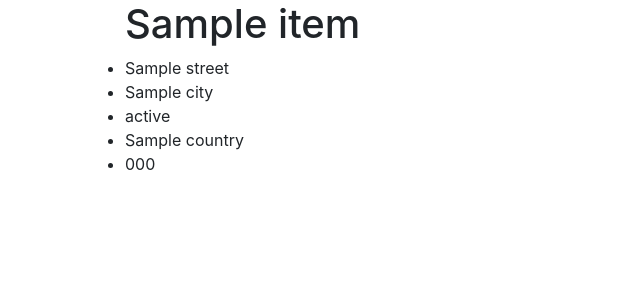
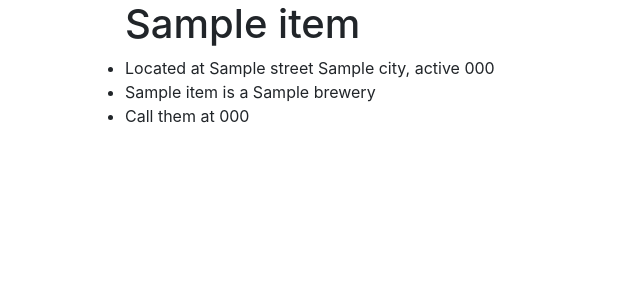
Before and after one commit to lomcaitlin/205_final_team802, a Flask app: page /breweries/1 in a window 1280 px wide. Shown: the part 56-356 px from the top of the page, without its empty margins (0-640 px from the left). Run offline with Flask 2, Linux system fonts and the light colour scheme; a database or web service that is not in the repository returns one stand-in record (values such as "Sample title"); data that the repository does not hold is empty; some libraries are stand-ins or nearby versions.

Commit message:
Brewery pages look slightly better

```diff
--- a/app.py
+++ b/app.py
@@ -75,6 +75,7 @@
 
 @app.route('/breweries/<brewery_id>')
 def brewery(brewery_id):
+    #fix
     r = requests.get(f'https://api.openbrewerydb.org/breweries/{brewery_id}')
     data = r.json()
     return render_template('brewery.html', brewery = data)
--- a/templates/brewery.html
+++ b/templates/brewery.html
@@ -5,13 +5,9 @@
 
 {% block content %}
 <ul>
-
-        <h1>{{ brewery['name'] }}</h1>
-          <li>{{ brewery['street'] }}</li>
-          <li>{{ brewery['city'] }}</li>
-          <li>{{ brewery['state'] }}</li>
-          <li>{{ brewery['country'] }}</li>
-          <li>{{ brewery['phone'] }}</li>
-
+    <h1>{{ brewery['name'] }}</h1>
+        <li>Located at {{ brewery['street'] }} {{ brewery['city'] }}, {{ brewery['state'] }} {{ brewery['postal_code'] }}</li>
+        <li>{{ brewery['name'] }} is a {{ brewery['brewery_type'] }} brewery </li>
+        <li>Call them at {{ brewery['phone']}}</li>
 </ul>
 {% endblock %}
```
